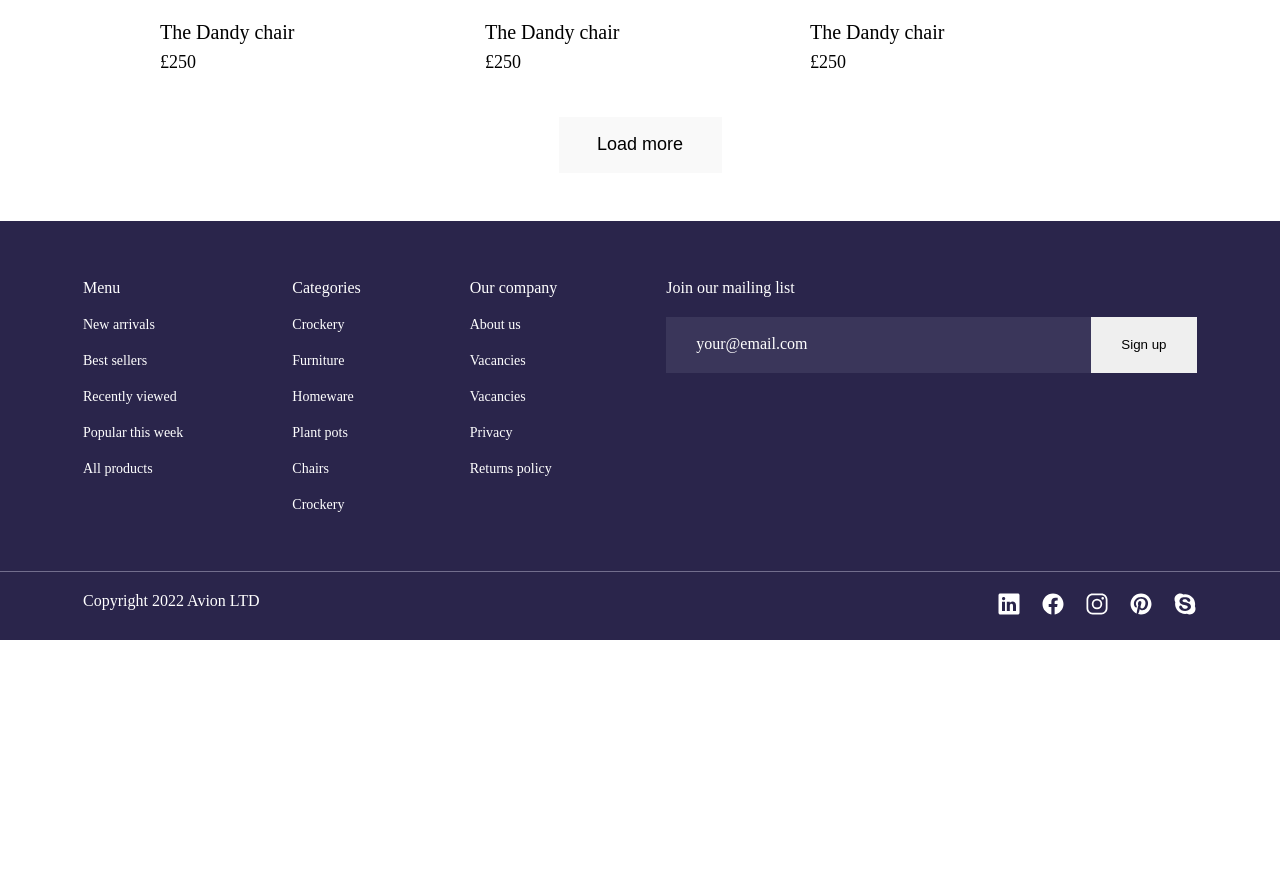
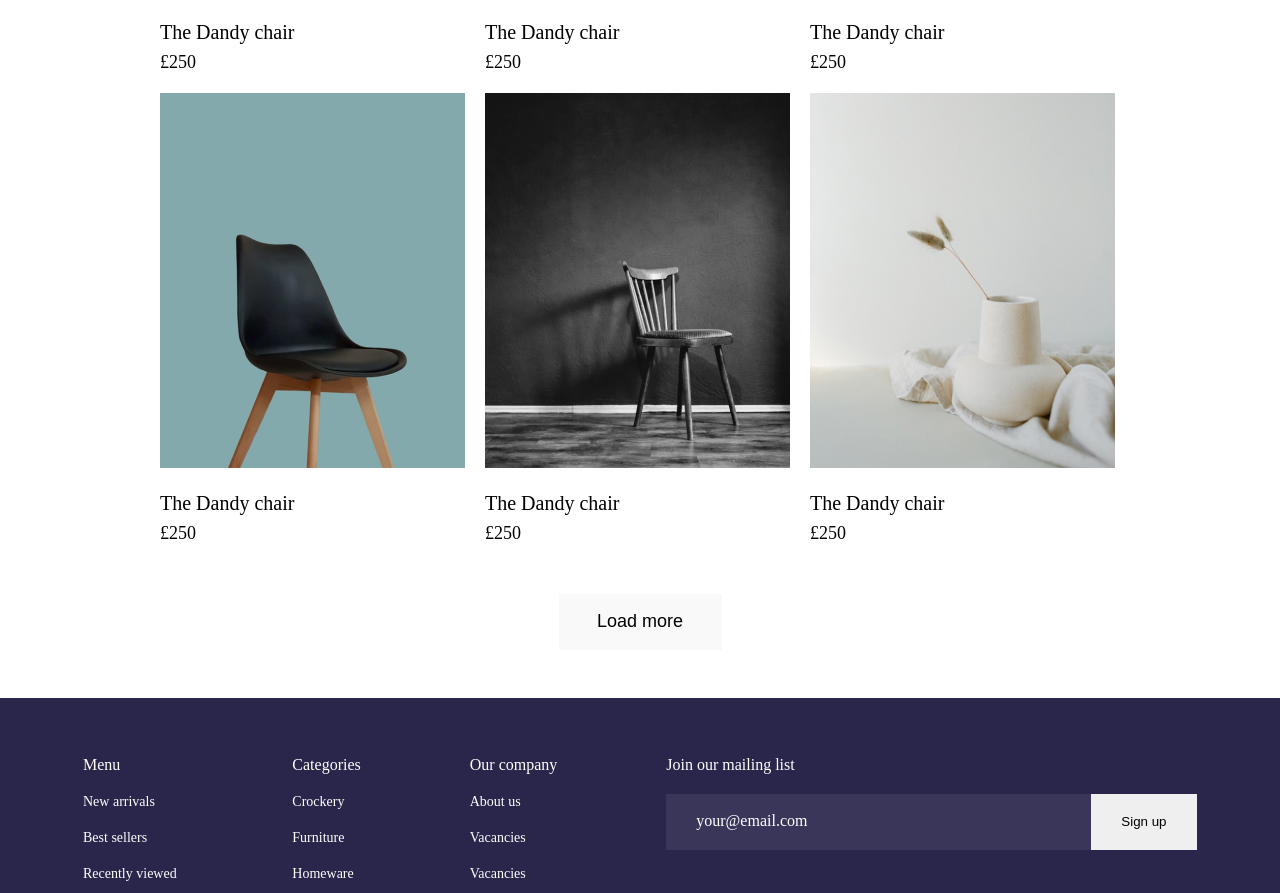
Before and after one commit to ghassen-git/sass-test, a website: page resp.01/index.html in a window 1280 px wide. Shown: the part 1884-2777 px from the top of the page. Before the commit the page ends 2524 px from the top, so only its background shows below. Drawn offline with Linux system fonts and the light colour scheme; a web font is replaced by a local one.

Commit message:
Update for index.html

```diff
--- a/resp.01/index.html
+++ b/resp.01/index.html
@@ -172,7 +172,7 @@
         </ul>
       </div>
       <div class="product-btn display-flex direction-column gap-2">
-        <div class="Product cols-4-l display-flex gap-1 row">
+         <div class="Product cols-4-l display-flex gap-1 row">
           <div>
             <img src="asset/Photo.png" alt="" />
             <h1>The Dandy chair</h1>
@@ -213,11 +213,27 @@
             <h1>The Dandy chair</h1>
             <h2>£250</h2>
           </div>
-          <div class="first-product">
-            <img class="first-product" src="asset/Parent (1).png" alt="" />
-            <h1 class="first-product">The Dandy chair</h1>
-            <h2 class="first-product">£250</h2>
+          <div class="">
+            <img class="" src="asset/Parent (1).png" alt="" />
+            <h1 class="">The Dandy chair</h1>
+            <h2 class="">£250</h2>
           </div>
+          <div>
+            <img src="asset/Parent.png" alt="" />
+            <h1>The Dandy chair</h1>
+            <h2>£250</h2>
+          </div>
+          <div>
+            <img src="asset/Photo (3).png" alt="" />
+            <h1>The Dandy chair</h1>
+            <h2>£250</h2>
+          </div>
+          <div>
+            <img src="asset/Photo (5).png" alt="" />
+            <h1>The Dandy chair</h1>
+            <h2>£250</h2>
+          </div>
+        </div>
         </div>
         <button class="load size-2">Load more</button>
         <button class="collection display-none">View collection</button>
```
